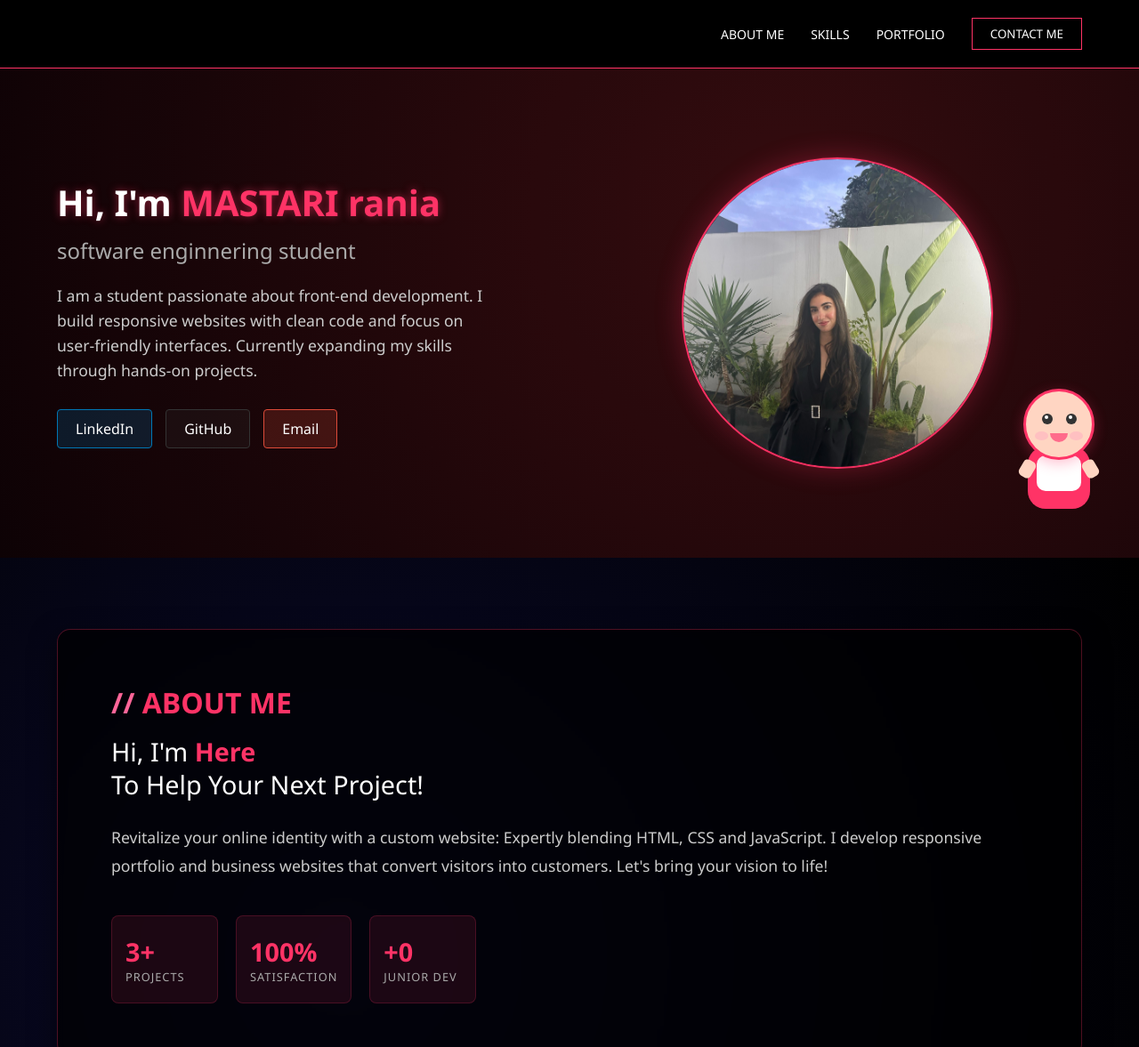
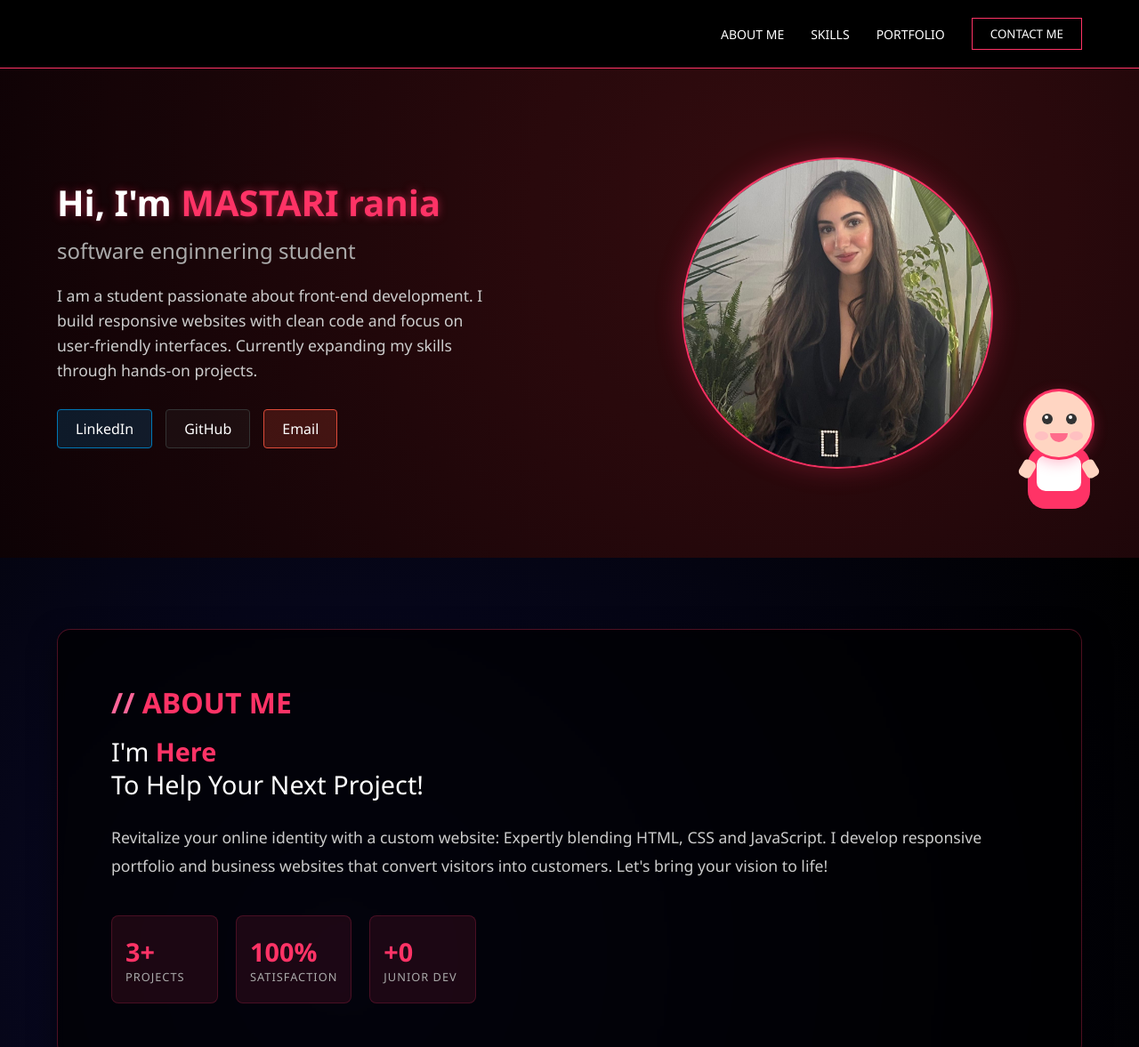
Before and after one commit to raniaa-0/portfolio, a plain HTML site: page index.html in a window 1280 px wide. Shown: the top 1177 px of the page at 89% size. Drawn offline with Linux system fonts and the light colour scheme.

Commit message:
sfi last

```diff
--- a/index.html
+++ b/index.html
@@ -76,7 +76,7 @@
                 <div class="profile-image">
                     <!-- Placeholder for your photo -->
                     <div class="image-placeholder">
-                        <img src="assets/WhatsApp Image 2025-05-02 à 18.06.59_e6d70610.jpg" alt="Rania Mastari" class="profile-pic">
+                        <img src="assets/WhatsApp Image 2025-05-03 à 20.25.11_d8eba4de.jpg" alt="Rania Mastari" class="profile-pic">
                     </div>
                 </div>
             </div>
@@ -91,7 +91,7 @@
             <!-- Right Column - Content -->
             <div class="about-text">
                 <h2><span>//</span> ABOUT ME</h2>
-                <h3>Hi, I'm <span>Here</span><br>To Help Your Next Project!</h3>
+                <h3> I'm <span>Here</span><br>To Help Your Next Project!</h3>
 
                 <p class="about-description">
                     Revitalize your online identity with a custom website: Expertly blending HTML, CSS and JavaScript.
@@ -253,7 +253,7 @@
 
             <div class="footer">
                 <a href="#" class="back-to-top">BACK TO TOP</a>
-                <div class="copyright">©2024 Mastari Rania. All Rights Reserved.</div>
+                <div class="copyright">©2025 Mastari Rania. All Rights Reserved.</div>
             </div>
         </div>
     </div>
```
Also changed, not shown: assets/Group 1910 (1).png (deleted), assets/WhatsApp Image 2025-03-21 à 00.52.14_88ddd421.jpg (deleted), assets/WhatsApp Image 2025-05-02 à 18.06.59_e6d70610.jpg (deleted), assets/WhatsApp Image 2025-05-03 à 20.25.11_d8eba4de.jpg (added).
